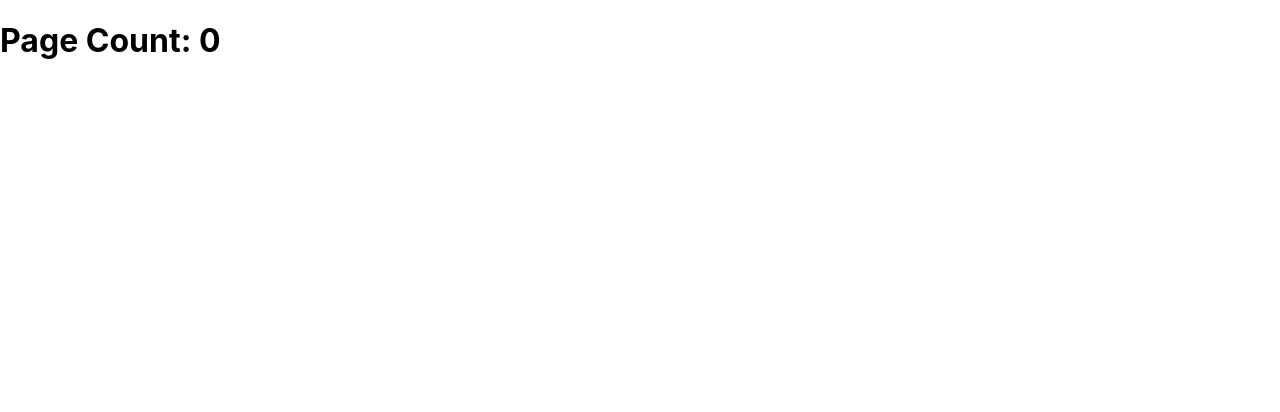
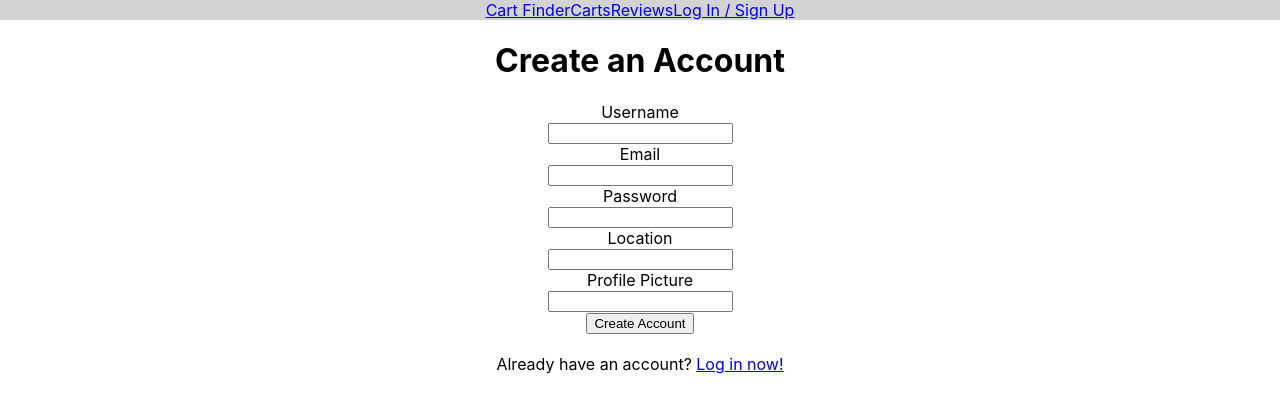
Before and after one commit to wyou130/halal-cart-finder, a React (Create React App) app in the folder client/: page /signup in a window 1280 px wide. Shown: the top 412 px of the page. Built offline with nearby package versions, Linux system fonts and the light colour scheme; no server answers.

Commit message:
Login and Signup connected, UserDetails started, NavBar set up

```diff
--- a/client/src/App.css
+++ b/client/src/App.css
@@ -2,37 +2,6 @@
   text-align: center;
 }
 
-.App-logo {
-  height: 40vmin;
-  pointer-events: none;
+nav {
+  background-color: lightgray;
 }
-
-@media (prefers-reduced-motion: no-preference) {
-  .App-logo {
-    animation: App-logo-spin infinite 20s linear;
-  }
-}
-
-.App-header {
-  background-color: #282c34;
-  min-height: 100vh;
-  display: flex;
-  flex-direction: column;
-  align-items: center;
-  justify-content: center;
-  font-size: calc(10px + 2vmin);
-  color: white;
-}
-
-.App-link {
-  color: #61dafb;
-}
-
-@keyframes App-logo-spin {
-  from {
-    transform: rotate(0deg);
-  }
-  to {
-    transform: rotate(360deg);
-  }
-}
--- a/client/src/App.js
+++ b/client/src/App.js
@@ -1,24 +1,67 @@
 import { useState, useEffect } from 'react'
 import { BrowserRouter, Switch, Route } from 'react-router-dom'
+import Login from './components/Login'
+import NavBar from './components/NavBar'
+import Signup from './components/Signup'
+import UserDetails from './components/UserDetails'
+import './App.css'
 
 function App() {
-  const [count, setCount] = useState(0)
+
+  // const [count, setCount] = useState(0)
+  const [currentUser, setCurrentUser] = useState(null)
+
+  // useEffect(() => {
+  //   fetch("/hello")
+  //     .then((r) => r.json())
+  //     .then((data) => setCount(data.count))
+  // }, [])
 
   useEffect(() => {
-    fetch("/hello")
-      .then((r) => r.json())
-      .then((data) => setCount(data.count))
+    fetch('/me')
+      .then(res => {
+        if(res.ok) {
+          res.json()
+          .then((loggedInUser) => setCurrentUser(loggedInUser))
+        }
+      })
   }, [])
+
+  function onUserEntry(user) {
+    setCurrentUser(user)
+  }
+
+  function onLogOut() {
+    setCurrentUser(null)
+  }
+
+  // console.log(currentUser)
 
   return (
     <BrowserRouter>
       <div className="App">
+        <NavBar currentUser={currentUser} onLogOut={onLogOut} />
         <Switch>
-          <Route path="/testing">
-            <h1>Test Route</h1>
+          <Route path="/login">
+            <Login onUserEntry={onUserEntry} />
+          </Route>
+          <Route path="/signup">
+            <Signup onUserEntry={onUserEntry} />
+          </Route>
+          <Route path="/carts">
+            <h1>Carts</h1>
+          </Route>
+          <Route path="/favorites">
+            <h1>Favorites</h1>
+          </Route>
+          <Route path="/reviews">
+            <h1>Reviews</h1>
+          </Route>
+          <Route path="/users/:id">
+            <UserDetails />
           </Route>
           <Route path="/">
-            <h1>Page Count: {count}</h1>
+            <h1>Home</h1>
           </Route>
         </Switch>
       </div>
--- a/client/src/components/Login.js
+++ b/client/src/components/Login.js
@@ -1,29 +1,30 @@
 import { useState } from 'react'
+import { Link } from 'react-router-dom'
 
-function Login () {
+function Login ({ onUserEntry }) {
 
     const [email, setEmail] = useState("")
     const [password, setPassword] = useState("")
 
     function handleSubmit(e) {
         e.preventDefault()
-        // let loginInput = {
-        //     email: email,
-        //     password: password
-        // }
+        let loginInput = {
+            email: email,
+            password: password
+        }
         // console.log(loginInput)
-        // fetch("/login", {
-        //     method: "POST",
-        //     headers: {
-        //         "Content-Type" : "application/json"
-        //     },
-        //     body: JSON.stringify(loginInput)
-        // })
-        //     .then(res => res.json())
-        //     .then(loggedInUser => {
-        //         onLogIn(loggedInUser)
-        //         history.push('/')
-        //     })
+        fetch("/login", {
+            method: "POST",
+            headers: {
+                "Content-Type" : "application/json"
+            },
+            body: JSON.stringify(loginInput)
+        })
+            .then(res => res.json())
+            .then(loggedInUser => {
+                onUserEntry(loggedInUser)
+                // history.push('/')
+            })
         setEmail("")
         setPassword("")
     }
@@ -35,7 +36,6 @@ function Login () {
                 <label htmlFor="email">Email</label>
                 <div>
                     <input
-                            className='form-control'
                         required
                         type="text"
                         name="email"
@@ -46,7 +46,6 @@ function Login () {
                 <label htmlFor="password">Password</label>
                 <div>
                     <input
-                            className='form-control'
                         required
                         type="password"
                         name="password"
@@ -57,6 +56,10 @@ function Login () {
                 {/* <input type="checkbox" onClick={showPassword}>Show Password</input> */}
                 <button type="submit">Log In</button>
             </form>
+            <br/>
+            <div>
+                Don't have an account yet? <Link to='/signup'>Sign up now!</Link>
+            </div>
         </div>
     )
 }
--- /dev/null
+++ b/client/src/components/NavBar.js
@@ -0,0 +1,31 @@
+import { Link, NavLink } from 'react-router-dom'
+
+function NavBar({ currentUser, onLogOut }) {
+
+    function handleLogOut() {
+        fetch('/logout', {
+            method: 'DELETE'
+        })
+            .then(() => onLogOut())
+    }
+
+    return(
+        <nav>
+            <Link to="/">Cart Finder</Link>
+            {/* Above is for logo so not NavLink */}
+            <NavLink to="/carts">Carts</NavLink>
+            <NavLink to="/reviews">Reviews</NavLink>
+            {
+                currentUser ?
+                <span>
+                    <NavLink to="/favorites">Favorites</NavLink>
+                    <NavLink to="/login" onClick={handleLogOut}>Log Out</NavLink>
+                </span>
+                :
+                <NavLink to="/login">Log In / Sign Up</NavLink>
+            }
+        </nav>
+    )
+}
+
+export default NavBar
--- a/client/src/components/Signup.js
+++ b/client/src/components/Signup.js
@@ -1,6 +1,7 @@
 import { useState } from 'react'
+import { Link } from 'react-router-dom'
 
-function Signup() {
+function Signup({ onUserEntry }) {
 
         const [name, setName] = useState("")
         const [email, setEmail] = useState("")
@@ -11,28 +12,28 @@ function Signup() {
 
     function handleSubmit(e) {
         e.preventDefault()
-        // let signupInput = {
-        //     name: name,
-        //     email: email,
-        //     password: password,
-        //     location: location,
-        //     image: image
-        // }
+        let signupInput = {
+            name: name,
+            email: email,
+            password: password,
+            location: location,
+            image: image
+        }
         // console.log(signupInput)
-        // fetch('/signup', {
-        //     method: 'POST',
-        //     headers: {
-        //         'Content-Type' : 'application/json'
-        //     },
-        //     body: JSON.stringify(signupInput)
-        // })
-            // .then(res => {
-            //     if(res.ok) {
-            //         res.json()
-            //         .then(newUser => onLogIn(newUser))
+        fetch('/signup', {
+            method: 'POST',
+            headers: {
+                'Content-Type' : 'application/json'
+            },
+            body: JSON.stringify(signupInput)
+        })
+            .then(res => {
+                if(res.ok) {
+                    res.json()
+                    .then(newUser => onUserEntry(newUser))
                     // history.push('/')
-                // }
-            // })
+                }
+            })
         setName("")
         setEmail("")
         setPassword("")
@@ -47,7 +48,6 @@ function Signup() {
                 <label htmlFor="name">Username</label>
                 <div>
                     <input
-                            className='form-control'
                         required
                         type="text"
                         name="name"
@@ -58,7 +58,6 @@ function Signup() {
                 <label htmlFor="email">Email</label>
                 <div>
                     <input
-                            className='form-control'
                         required
                         type="text"
                         name="email"
@@ -69,7 +68,6 @@ function Signup() {
                 <label htmlFor="password">Password</label>
                 <div>
                     <input
-                            className='form-control'
                         required
                         type="password"
                         name="password"
@@ -80,7 +78,6 @@ function Signup() {
                 <label htmlFor="location">Location</label>
                 <div>
                     <input
-                            className='form-control'
                         required
                         type="text"
                         name="location"
@@ -91,8 +88,6 @@ function Signup() {
                 <label htmlFor="image">Profile Picture</label>
                 <div>
                     <input
-                            className='form-control'
-                            required
                         type="text"
                         name="image"
                         value={image}
@@ -101,6 +96,10 @@ function Signup() {
                 </div>
                 <button type="submit">Create Account</button>
             </form>
+            <br/>
+            <div>
+                Already have an account? <Link to='/login'>Log in now!</Link>
+            </div>
         </div>
     )
 }
--- /dev/null
+++ b/client/src/components/UserDetails.js
@@ -0,0 +1,28 @@
+import { useState, useEffect } from 'react'
+import { useParams } from 'react-router-dom'
+
+function UserDetails() {
+
+    const [displayedUser, setDisplayedUser] = useState("")
+    let { id } = useParams()
+
+    useEffect(() => {
+        fetch(`/users/${id}`)
+        .then(res => {
+            if(res.ok) {
+                res.json()
+                .then(oneUser => setDisplayedUser(oneUser))
+            }
+        })
+    }, [id])
+
+    return(
+        <div>
+            <p>{displayedUser.name}</p>
+            <p>{displayedUser.location}</p>
+            <p>{displayedUser.number_of_reviews} Reviews</p>
+        </div>
+    )
+}
+
+export default UserDetails
```
Also changed, not shown: client/src/components/CartItem.js (added), client/src/components/CartsList.js (added), 1 other file (tests, documents, lock files or other folders). Lines whose indentation alone changed are shown as unchanged.
